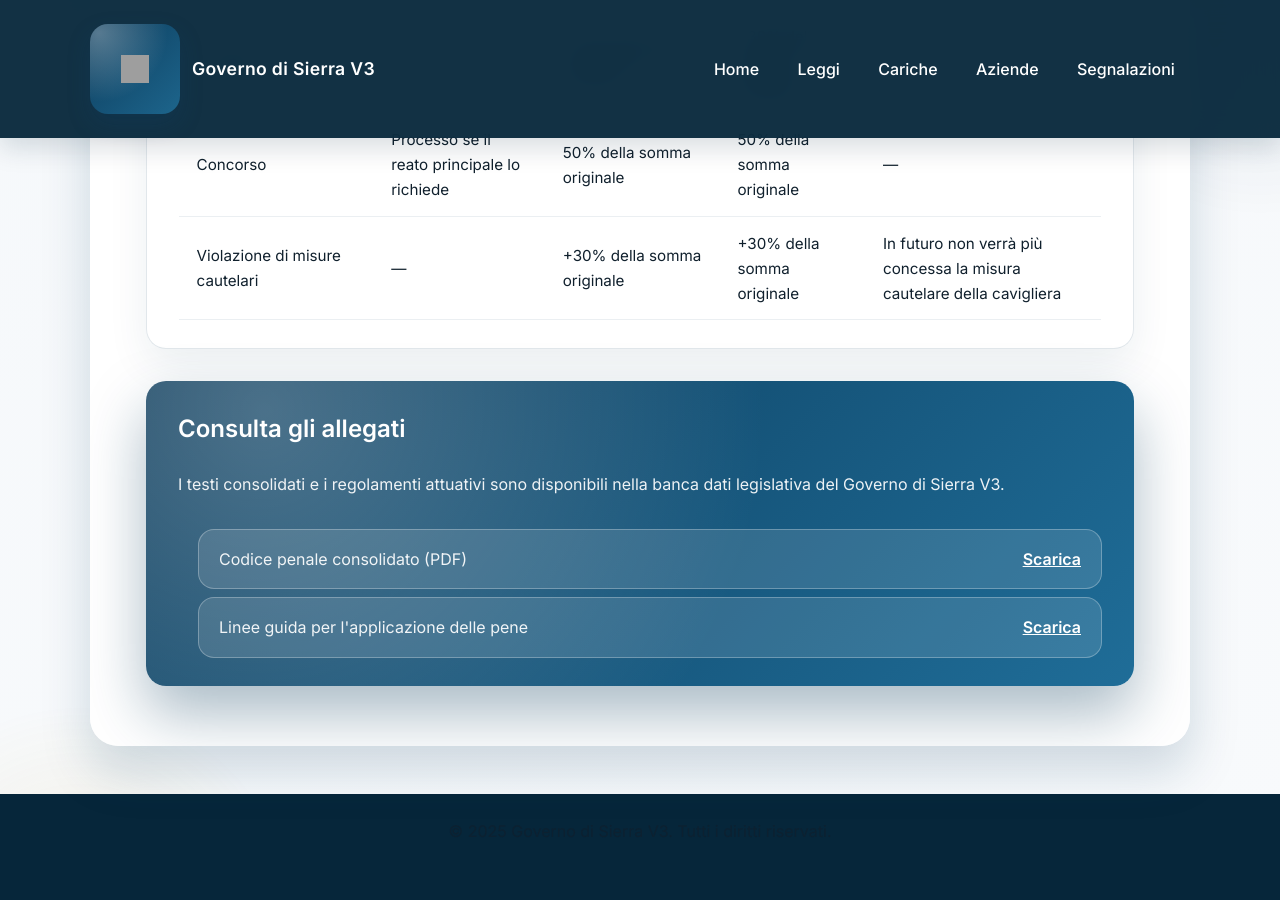
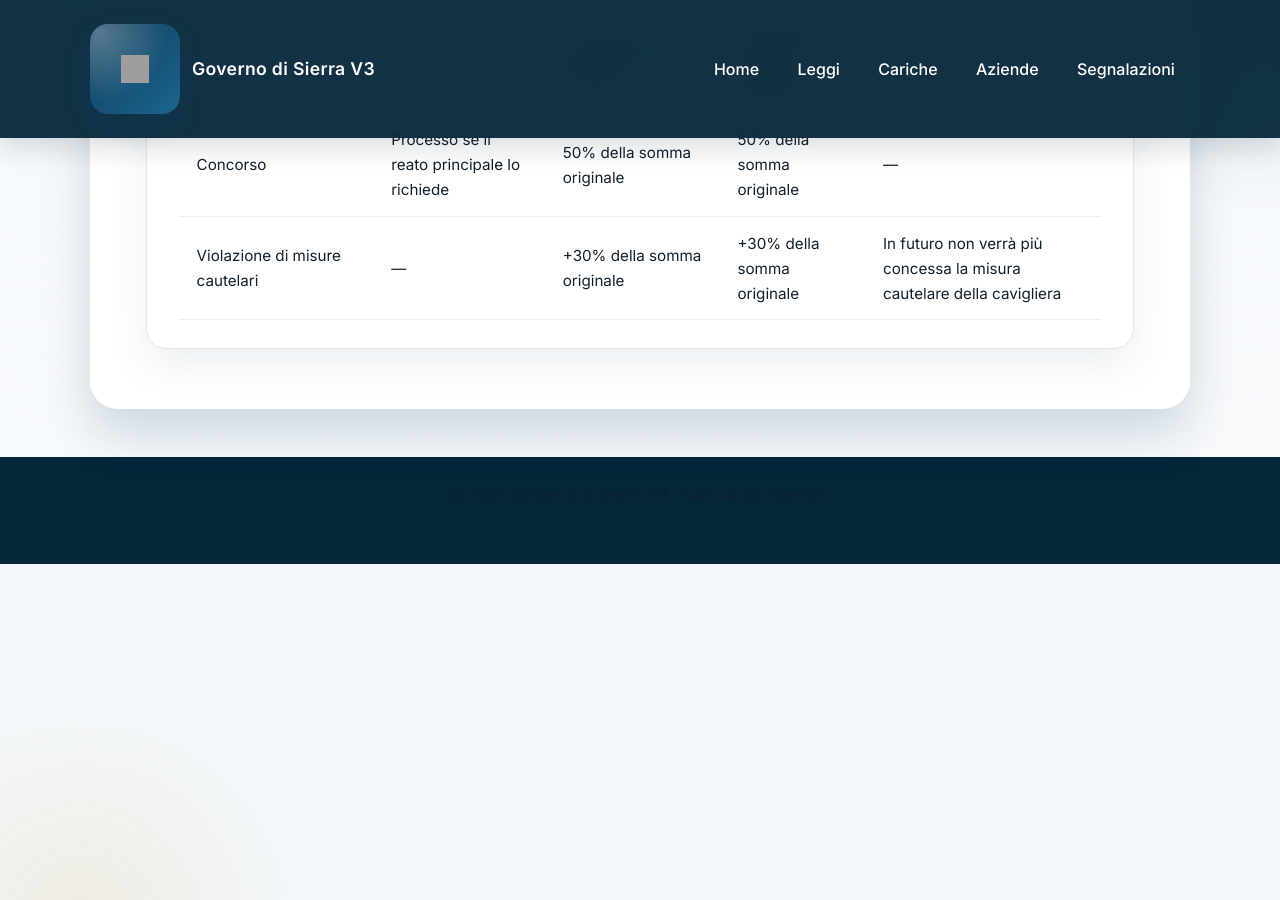
Before and after one commit to governo-sierra-v3/site, a Jekyll site: the page built from codice-penale.md, in a window 1280 px wide and 900 px high, scrolled down 19271 px. Built offline with Jekyll 4.4.1, drawn with Linux system fonts in a browser that asks for light colours; grey boxes are pictures that could not be loaded.

```diff
--- a/codice-penale.md
+++ b/codice-penale.md
@@ -1158,18 +1158,3 @@ description: Quadro normativo penale del Governo di Sierra V3
     </table>
   </div>
 </section>
-
-<section class="content-section accent">
-  <h2>Consulta gli allegati</h2>
-  <p>I testi consolidati e i regolamenti attuativi sono disponibili nella banca dati legislativa del Governo di Sierra V3.</p>
-  <ul class="document-list">
-    <li>
-      <span>Codice penale consolidato (PDF)</span>
-      <a href="#">Scarica</a>
-    </li>
-    <li>
-      <span>Linee guida per l'applicazione delle pene</span>
-      <a href="#">Scarica</a>
-    </li>
-  </ul>
-</section>
```
Also changed, not shown: cariche-pubbliche.md (+12 -12 lines).
